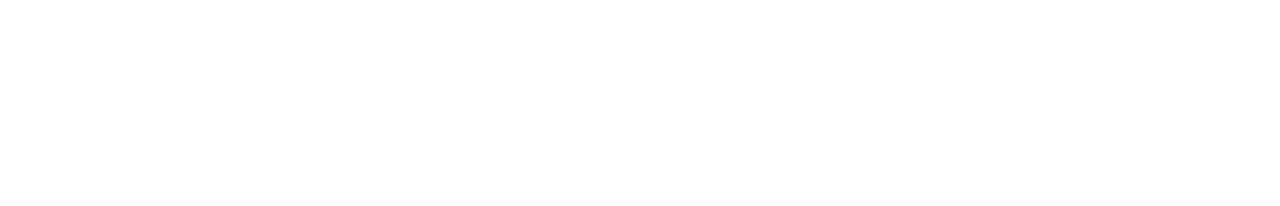
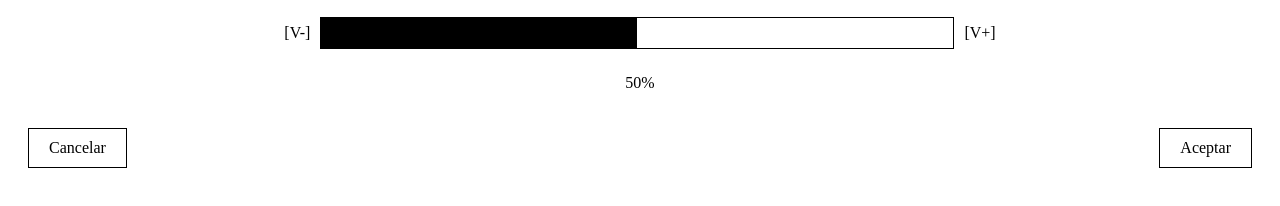
Before and after one commit to joseluisrdfz/PracticaUA, a plain HTML site: page index.html in a window 1280 px wide. Drawn offline with Linux system fonts and the light colour scheme.

Commit message:
Pantalla volumen añadida

```diff
--- a/index.html
+++ b/index.html
@@ -14,6 +14,27 @@
 
 <body onload="main(1)">
     <!--<img src="./recursos/logo.png" id="logo" alt="logo">-->
+    <section id="sec_vol1">
+        <div>
+            <p class="control_vol" onclick="menosvol();">[V-]</p>
+            <div id="volumen_ext">
+                <div id="volumen_int">
+                </div>
+            </div>
+            <p class="control_vol" onclick="masvol();">[V+]</p>
+        </div>
+        <div>
+            <p id="volumen">50%</p>
+        </div>
+    </section>
+    <section id="sec_vol2">
+        <div onclick="jajant();" class="SmallButton">
+            <p>Cancelar</p>
+        </div>
+        <div onclick="jaja();" class="SmallButton">
+            <p>Aceptar</p>
+        </div>
+    </section>
 
 
 </body>
--- a/script.js
+++ b/script.js
@@ -54,7 +54,8 @@ function pantallaIdiomas() {
 }
 
 function pantallaDatosHorno() {
-    document.body.innerHTML = ` <ul class="datoshorno">
+    document.body.innerHTML = `
+    <ul class="datoshorno">
         <li>
             <b>Fabricante:</b>
             <p>Hornos Paco Sl</p>
@@ -120,3 +121,36 @@ function pantallaiddle() {
     </section>
 </section>`;
 }
+
+function pantalla_definir_volumen() {
+    document.body.innerHTML = ``;
+}
+
+function menosvol() {
+    valorvol = parseInt(document.getElementById("volumen").innerHTML);
+    if (valorvol != 0) {
+        valorvol -= 10;
+        document.getElementById("volumen").innerHTML = valorvol + "%";
+        document.getElementById("volumen_int").style.width = valorvol + "%";
+    }
+
+}
+
+function masvol() {
+    valorvol = parseInt(document.getElementById("volumen").innerHTML);
+    if (valorvol != 100) {
+        valorvol += 10;
+        document.getElementById("volumen").innerHTML = valorvol + "%";
+        document.getElementById("volumen_int").style.width = valorvol + "%";
+    }
+
+}
+
+function jaja() {
+    document.body.innerHTML += `<div id="jaja">jaja has mirao</div>`
+
+}
+
+function jajant() {
+    document.body.removeChild(document.getElementById("jaja"))
+}
--- a/style.css
+++ b/style.css
@@ -1,4 +1,5 @@
 @import "./recursos/fontello/css/fontello.css";
+
 /* Nota : no he podido obtener el icono del ventilador ni de la puerta del horno en fontello*/
 
 #logo {
@@ -12,18 +13,20 @@
     margin-top: auto;
     margin-bottom: auto;
 }
+
+
 /*Pantalla idiomas*/
-.idiomas{
+
+.idiomas {
     border: 2px;
     border-color: black;
     border-style: solid;
 }
 
-.idiomas>p{
+.idiomas>p {
     align-items: center;
     text-align: center;
 }
-
 
 
 /* Pantalla de horno datos */
@@ -91,3 +94,84 @@
     border: 1px solid black;
     padding: 10px 10px;
 }
+
+#sec_vol1 {
+    display: flex;
+    flex-direction: column;
+}
+
+#sec_vol1>div {
+    display: flex;
+    flex-direction: row;
+    justify-content: center;
+    align-items: center;
+}
+
+#volumen_ext {
+    width: 50%;
+    margin: 0 10px;
+    border: 1px solid black;
+    height: 30px;
+}
+
+#volumen_int {
+    background-color: black;
+    width: 50%;
+    height: 100%;
+}
+
+#sec_vol2 {
+    margin-top: 20px;
+    display: flex;
+    flex-direction: row;
+    justify-content: space-between;
+}
+
+.SmallButton {
+    margin: 0 20px;
+    padding: 10px 20px;
+    border: 1px solid black;
+}
+
+.SmallButton>p {
+    margin: 0;
+}
+
+#jaja {
+    width: 130px;
+    height: 30px;
+    text-align: center;
+    background-color: rgb(252, 95, 95);
+    position: relative;
+    animation-name: example;
+    animation-duration: 2s;
+    animation-iteration-count: infinite;
+}
+
+@keyframes example {
+    0% {
+        background-color: rgb(252, 95, 95);
+        left: 0px;
+        top: 0px;
+    }
+    25% {
+        background-color: rgb(255, 255, 110);
+        left: 350px;
+        top: 0px;
+    }
+    50% {
+        background-color: rgb(105, 105, 255);
+        left: 350px;
+        top: 200px;
+    }
+    75% {
+        background-color: rgb(116, 224, 116);
+        left: 0px;
+        top: 200px;
+    }
+    100% {
+        background-color: rgb(252, 95, 95);
+        left: 0px;
+        top: 0px;
+    }
+}
```
Lines whose indentation alone changed are shown as unchanged.
